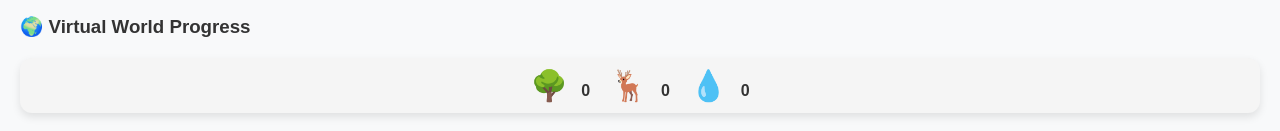
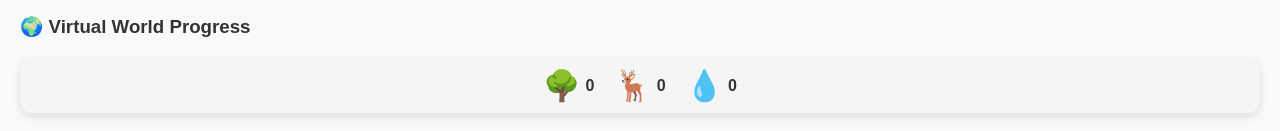
Before and after one commit to TiffanyNgoc/UCM-Hackathon-2025-my-diet-botcd, a React (Create React App) app: page / in a window 1280 px wide. Shown: the part 149-280 px from the top of the page. Built offline with nearby package versions, Linux system fonts and the light colour scheme.

Commit message:
it works, don't touch pls

```diff
--- a/src/App.css
+++ b/src/App.css
@@ -102,30 +102,27 @@ body {
   cursor: pointer;
   transition: transform var(--animation-speed) ease-in-out, opacity var(--animation-speed) ease-in-out;
   opacity: 1;
+  display: flex;
+  align-items: center;
+  gap: 5px;
 }
 
 .world-item:hover {
   transform: scale(1.2);
 }
 
+.world-item.bounce {
+  animation: bounce 0.5s ease-in-out;
+}
+
+@keyframes bounce {
+  0%, 100% { transform: scale(1); }
+  50% { transform: scale(1.3); }
+}
+
 .world-count {
   font-size: 16px;
-  margin-left: 5px;
   font-weight: bold;
-}
-
-/* Animated Growth */
-@keyframes grow {
-  from {
-    transform: scale(0.8);
-  }
-  to {
-    transform: scale(1);
-  }
-}
-
-.world-item.animated {
-  animation: grow var(--animation-speed) ease-in-out;
 }
 
 /* Dark Mode Toggle */
```
